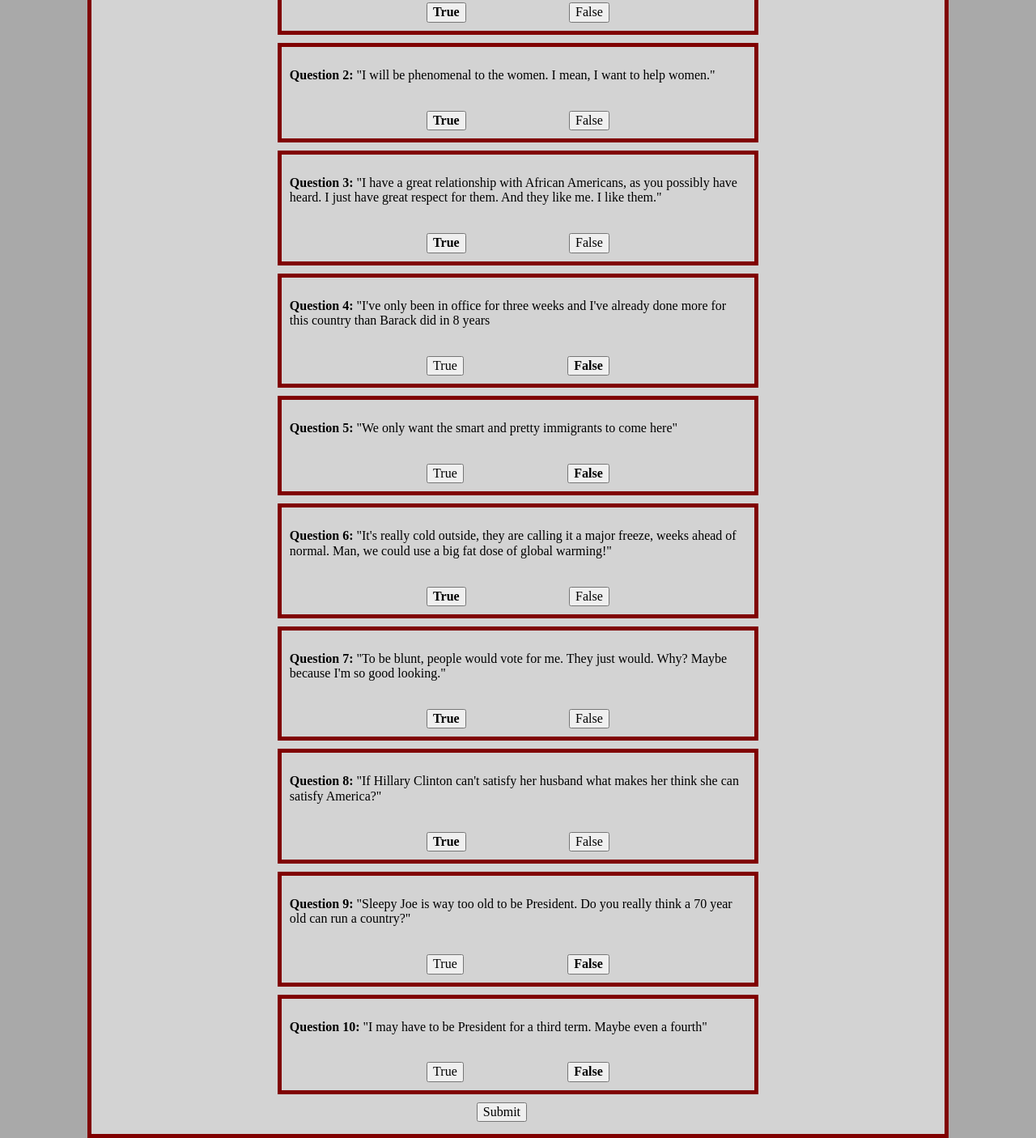
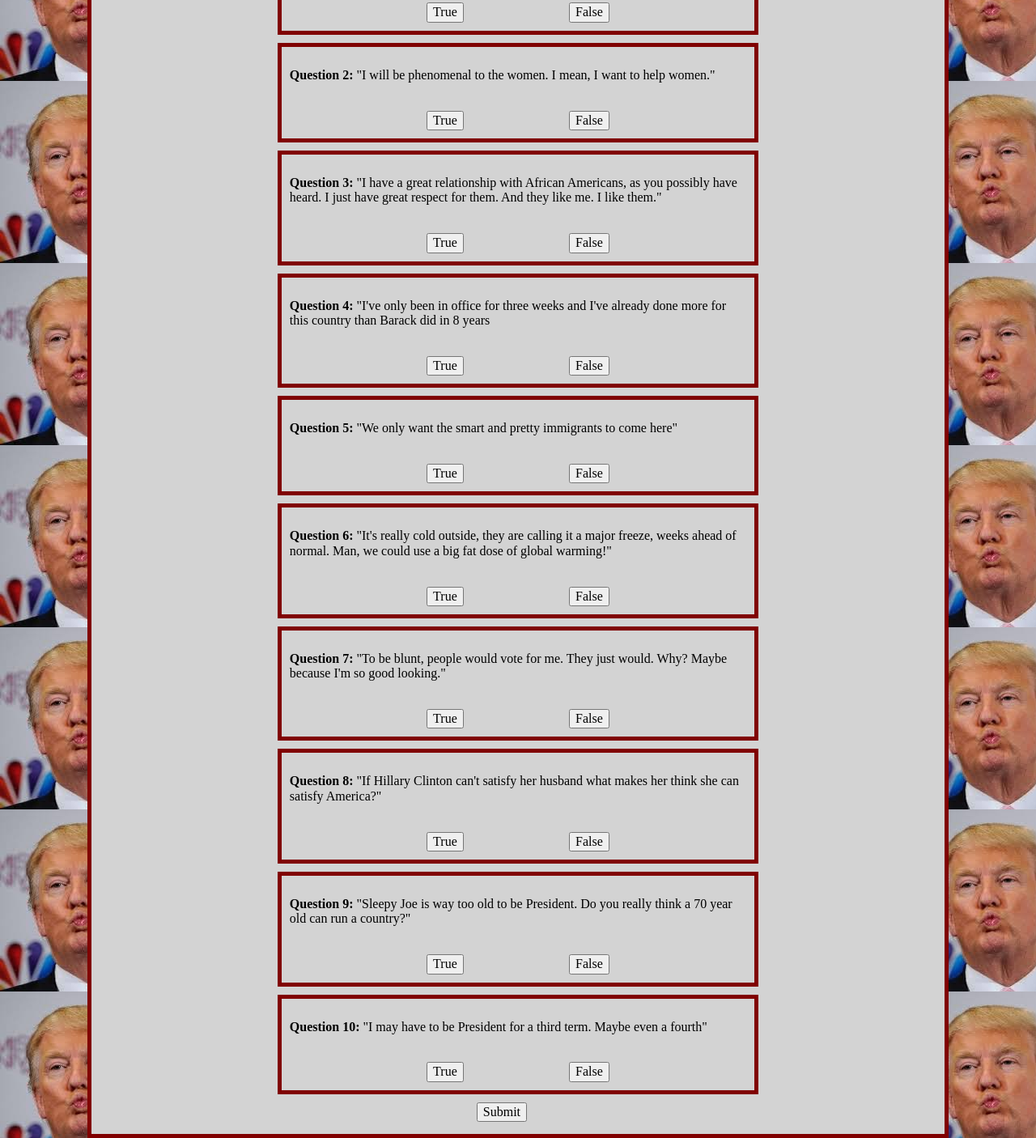
Before and after one commit to dlafrance99/TriviaGame, a plain HTML site: page index.html in a window 1280 px wide. Shown: the part 350-1756 px from the top of the page at 81% size. Drawn offline with nearby package versions, Linux system fonts and the light colour scheme.

Commit message:
added a background image and made it so the button you select is highlighted

```diff
--- a/assets/css/style.css
+++ b/assets/css/style.css
@@ -5,7 +5,7 @@
 }
 
 body {
-    background-color: darkgray
+    background-image: url(../images/Donald\ Trump.jpeg)
 }
 
 .wrapper {
@@ -58,3 +58,11 @@ body {
     width: 10%;
     margin-top: 10px;
 }
+
+.chosen {
+    background-color: lightblue;
+}
+
+.done {
+    text-align: center;
+}
--- a/assets/javascript/app.js
+++ b/assets/javascript/app.js
@@ -4,6 +4,7 @@ console.log(correct);
 var total = 10;
 var countdown = 0;
 var interval;
+
 
 function start() {
     countdown = 60;
@@ -14,13 +15,16 @@ function start() {
 function count() {
 
     if (countdown === 0) {
-        $(".wrapper").html("<h1> Time's Up!!!</h1><p>Correct: " + correct + "</p><p> Total: " + total);
+        $(".wrapper").html("<h1 class='done'> Time's Up!!!</h1><p class='done'>Correct: " + correct + "</p><p class='done'> Total: " + total);
     };
     countdown--
     $(".countdown").text(countdown)
 };
 
+
+
 $("button").on("click", function(){
+    $(this).addClass("chosen");
     if($(this).attr("data-correct") === "true") {
         correct++;
         $(this).attr("data-correct", "false")
@@ -31,7 +35,7 @@ $("button").on("click", function(){
 $("#enter").on("click", function(){
     countdown = 0;
     if (countdown === 0) {
-        $(".wrapper").html("<h1> Time's Up!!!</h1><p>Correct: " + correct + "</p><p> Total: " + total);
+        $(".wrapper").html("<h1 class='done'> Time's Up!!!</h1><p class='done'>Correct: " + correct + "</p><p class='done'> Total: " + total);
     };
 });
 
--- a/index.html
+++ b/index.html
@@ -40,7 +40,7 @@
                 <br>
                 <div class="answer clearfix">
                     <button class="true" id="oneTrue" data-correct="true">
-                        <strong>True</strong>
+                        True
                     </button>
                     <button class="false" id="oneFalse">
                         False
@@ -54,7 +54,7 @@
                 <br>
                 <div class="answer clearfix">
                     <button class="true" id="twoTrue" data-correct="true">
-                       <strong>True</strong>
+                       True
                     </button>
                     <button class="false" id="twofalse">
                         False
@@ -68,7 +68,7 @@
                 <br>
                 <div class="answer clearfix">
                     <button class="true" id="threeTrue" data-correct="true">
-                       <strong> True</strong>
+                        True
                     </button>
                     <button class="false" id="threeFalse">
                         False
@@ -85,7 +85,7 @@
                         True
                     </button>
                     <button class="false" id="fourFalse" data-correct="true">
-                      <strong>  False</strong>
+                      False
                     </button>
                 </div>
             </div>
@@ -99,7 +99,7 @@
                         True
                     </button>
                     <button class="false" id="fiveFalse" data-correct="true">
-                       <strong> False</strong>
+                        False
                     </button>
                 </div>
             </div>
@@ -110,7 +110,7 @@
                 <br>
                 <div class="answer clearfix">
                     <button class="true" id="sixTrue" data-correct="true">
-                       <strong> True </strong>
+                        True
                     </button>
                     <button class="false" id="sixFalse">
                         False
@@ -124,7 +124,7 @@
                 <br>
                 <div class="answer clearfix">
                     <button class="true" id="sevenTrue" data-correct="true">
-                       <strong> True</strong>
+                     True
                     </button>
                     <button class="false" id="sevenFalse">
                         False
@@ -138,7 +138,7 @@
                 <br>
                 <div class="answer clearfix">
                     <button class="true" id="eightTrue" data-correct="true">
-                      <strong>  True</strong>
+                     True
                     </button>
                     <button class="false" id="eightFalse">
                         False
@@ -155,7 +155,7 @@
                         True
                     </button>
                     <button class="false" id="nineFalse" data-correct="true">
-                       <strong> False</strong>
+                        False
                     </button>
                 </div>
             </div>
@@ -169,7 +169,7 @@
                         True
                     </button>
                     <button class="false" id="tenFalse" data-correct="true">
-                       <strong> False</strong>
+                        False
                     </button>
                 </div>
             </div>
```
